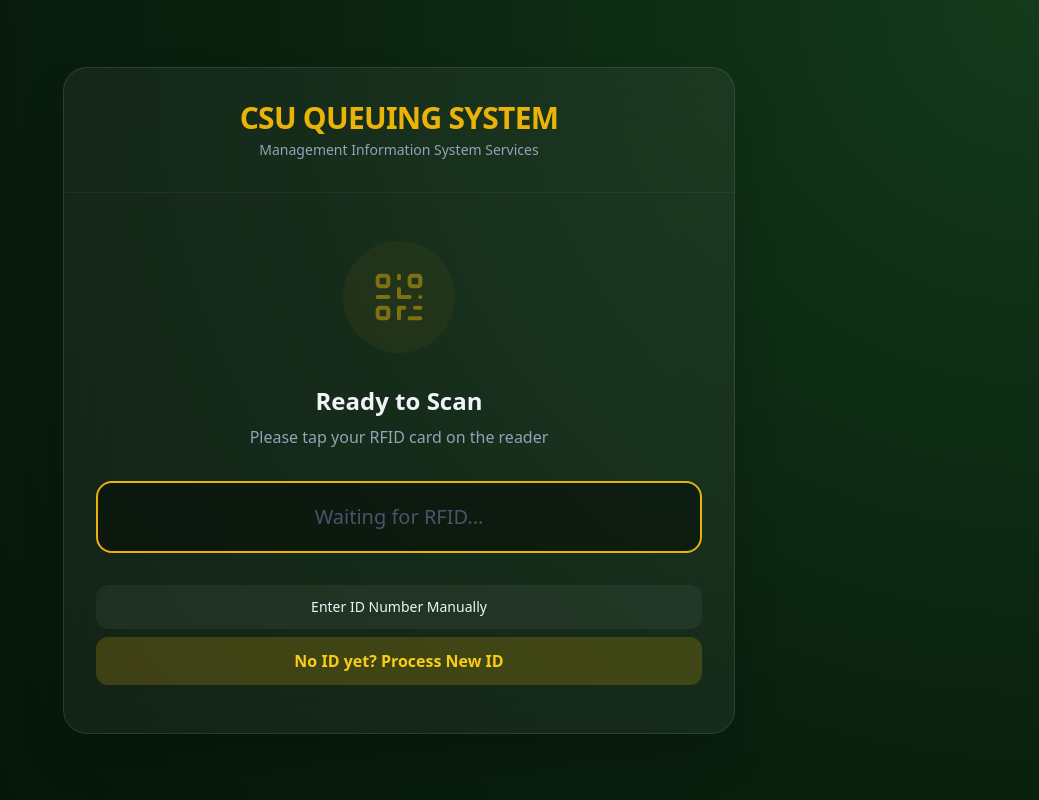
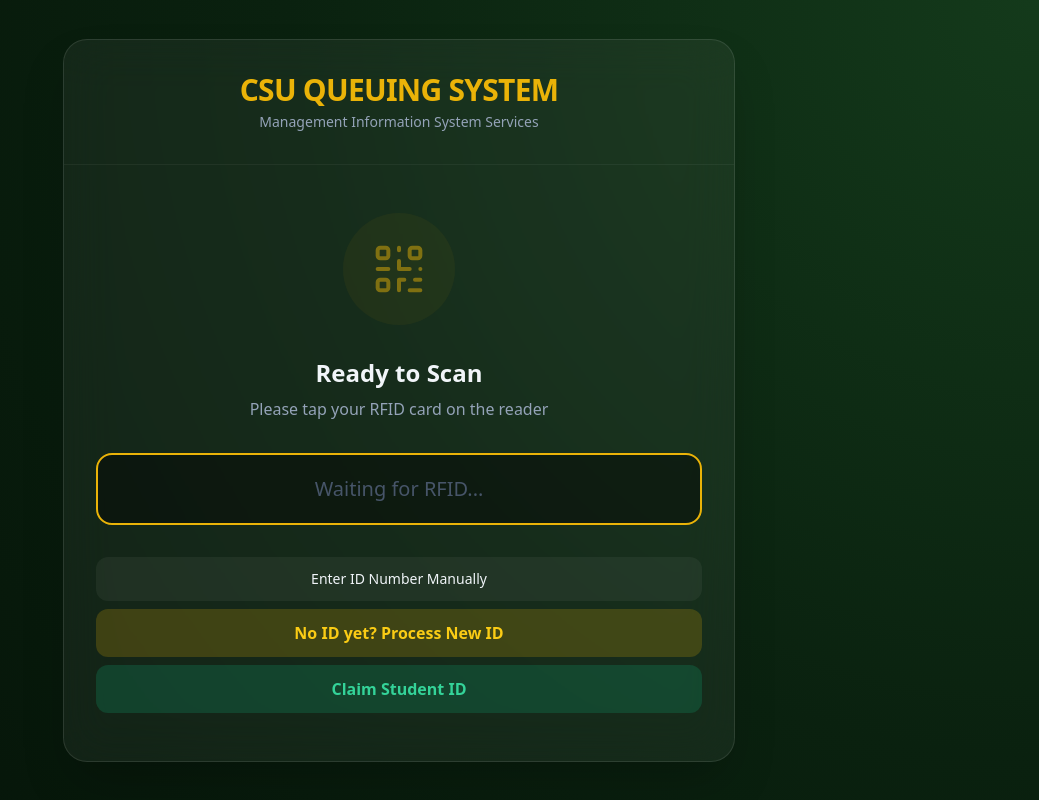
Before and after one commit to skrillx1/mis-student-queuing, a Nuxt app: page / in a window 1280 px wide. Shown: the whole page, without its empty margins (241-1280 px from the left). Built offline with nearby package versions, Linux system fonts and the light colour scheme.

Commit message:
add generate ticket for claim student ID

```diff
--- a/app/pages/index.vue
+++ b/app/pages/index.vue
@@ -58,7 +58,7 @@
           <div class="space-y-2">
             <button
               @click="manualEntry"
-              class="w-full bg-white/5 hover:bg-white/10 py-3 rounded-xl text-sm font-medium"
+              class="w-full bg-white/5 hover:bg-white/10 py-3 rounded-xl text-sm font-medium transition"
             >
               Enter ID Number Manually
             </button>
@@ -68,6 +68,14 @@
               class="w-full bg-yellow-500/20 hover:bg-yellow-500 text-yellow-400 hover:text-[#0a210f] py-3 rounded-xl font-bold transition"
             >
               No ID yet? Process New ID
+            </button>
+
+            <!-- CLAIM STUDENT ID BUTTON -->
+            <button
+              @click="claimStudentId"
+              class="w-full bg-emerald-500/20 hover:bg-emerald-500 text-emerald-400 hover:text-[#0a210f] py-3 rounded-xl font-bold transition"
+            >
+              Claim Student ID
             </button>
           </div>
         </div>
@@ -406,6 +414,11 @@ const startIdProcessing = () => {
   step.value = "form";
 };
 
+/* ================= CLAIM STUDENT ID ================= */
+const claimStudentId = () => {
+  createQueue("Claim Student ID");
+};
+
 /* ================= CONSTANTS ================= */
 const services = ["Re-ID", "Account Problem", "Clearance Signing", "Inquiry"];
 
@@ -430,12 +443,12 @@ const resetState = () => {
 };
 
 /* ================= RFID FLOW ================= */
-const lastScannedRFID = ref(""); // ADD THIS
+const lastScannedRFID = ref("");
 
 const scanRFID = async () => {
   if (!rfid.value) return;
 
-  lastScannedRFID.value = rfid.value; // SAVE IT FIRST
+  lastScannedRFID.value = rfid.value;
 
   const res = await $fetch("/api/scan", {
     method: "POST",
@@ -445,7 +458,7 @@ const scanRFID = async () => {
   student.value = res.status === "found" ? res.student : null;
   step.value = res.status === "found" ? "found" : "input";
 
-  rfid.value = ""; // safe to clear
+  rfid.value = "";
 };
 
 const manualEntry = () => (step.value = "input");
@@ -465,14 +478,11 @@ const checkStudent = async () => {
   }
 
   student.value = res.student;
-
-  // 👉 go to confirmation instead of binding
   step.value = "confirm";
 };
 
 /* ================= CONFIRMATION & BINDING ================= */
 const confirmBinding = async () => {
-  // only bind if RFID came from scan
   if (lastScannedRFID.value) {
     const bindRes = await $fetch("/api/bind", {
       method: "POST",
@@ -490,10 +500,7 @@ const confirmBinding = async () => {
     student.value = bindRes.student;
   }
 
-  // move forward
   step.value = "found";
-
-  // cleanup
   studid.value = "";
   lastScannedRFID.value = "";
 };
@@ -503,7 +510,6 @@ const selectService = (service) => {
   selectedService.value = service;
 
   if (service === "ID Processing") {
-    // prefill
     form.firstname = student.value?.firstname || "";
     form.lastname = student.value?.lastname || "";
     form.studid = student.value?.studid || "";
@@ -615,7 +621,6 @@ onUnmounted(() => {
   }
   to {
     transform: scale(1);
-    opacity: 1;
   }
 }
 </style>
```
